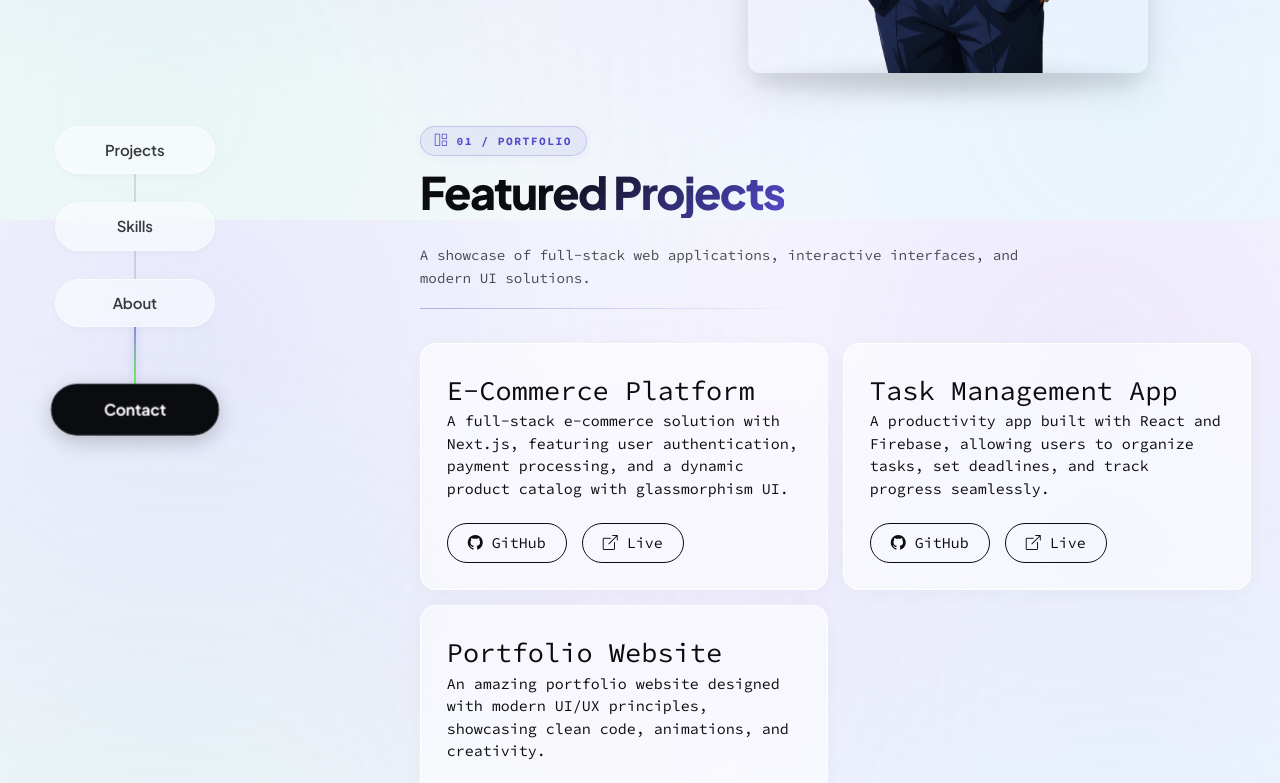
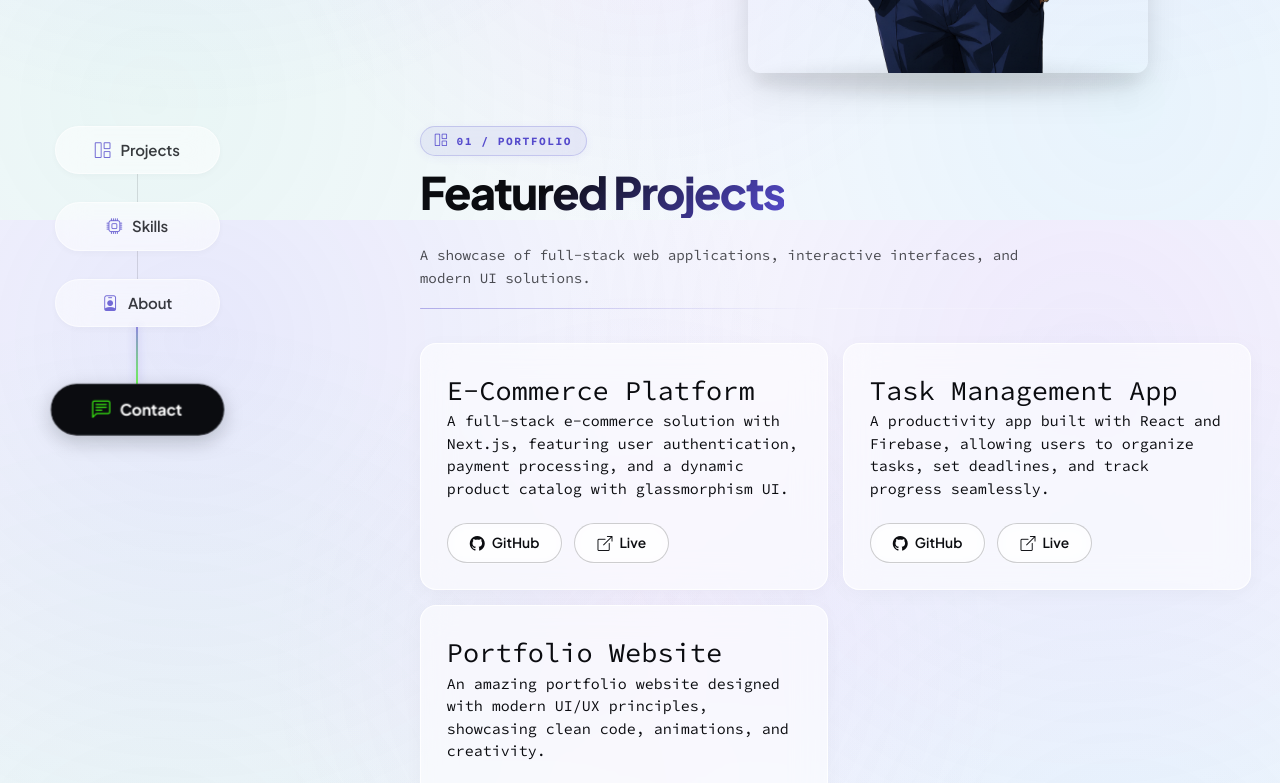
Before and after one commit to mehedienf/mehedienf.github.io, a Next.js app: page / in a window 1280 px wide. Shown: the part 580-1363 px from the top of the page. Built offline with nearby package versions, Linux system fonts and the light colour scheme; a web font is replaced by a local one.

Commit message:
refactor

```diff
--- a/src/app/globals.css
+++ b/src/app/globals.css
@@ -411,19 +411,38 @@ section.content {
 .project-card a {
   color: var(--primary-color);
   text-decoration: none;
-  margin-right: 15px;
-  display: inline-block;
-  border: 1px solid var(--primary-color);
-  padding: 8px 20px;
+  margin-right: 12px;
+  display: inline-flex;
+  align-items: center;
+  gap: 7px;
+  background: rgba(255, 255, 255, 0.6);
+  border: 1px solid rgba(11, 12, 16, 0.2);
+  padding: 8px 22px;
   border-radius: 30px;
-  transition:
-    background 0.3s ease,
-    color 0.3s ease;
+  font-family: var(--heading-font-family);
+  font-size: 0.92rem;
+  font-weight: 600;
+  transition: all 0.25s ease;
+  backdrop-filter: blur(10px);
+  -webkit-backdrop-filter: blur(10px);
+}
+
+.project-card a i {
+  font-size: 1rem;
+  transition: transform 0.25s ease;
 }
 
 .project-card a:hover {
   background: var(--primary-color);
-  color: var(--text-color);
+  color: #ffffff;
+  border-color: var(--primary-color);
+  transform: translateY(-2px);
+  box-shadow: 0 4px 14px rgba(11, 12, 16, 0.18);
+}
+
+.project-card a:hover i {
+  color: #3dfd12;
+  transform: scale(1.1);
 }
 
 /* About Section & Skills */
@@ -791,8 +810,9 @@ footer p {
   display: inline-flex;
   align-items: center;
   justify-content: center;
-  min-width: 160px;
-  padding: 12px 28px;
+  gap: 10px;
+  min-width: 165px;
+  padding: 12px 26px;
   border-radius: 30px;
   font-family: var(--heading-font-family);
   font-size: 1rem;
@@ -810,12 +830,25 @@ footer p {
   user-select: none;
 }
 
+.sticky-nav-pill-icon {
+  font-size: 1.05rem;
+  line-height: 1;
+  color: #554acc;
+  transition:
+    transform 0.25s ease,
+    color 0.25s ease;
+}
+
 .sticky-nav-pill:hover {
   background: rgba(255, 255, 255, 0.95);
   border-color: rgba(85, 74, 204, 0.35);
   opacity: 1;
   transform: translateY(-1px);
   box-shadow: 0 4px 16px rgba(85, 74, 204, 0.08);
+}
+
+.sticky-nav-pill:hover .sticky-nav-pill-icon {
+  transform: scale(1.15);
 }
 
 .sticky-nav-pill.active {
@@ -826,6 +859,11 @@ footer p {
   font-weight: 700;
   box-shadow: 0 6px 20px rgba(11, 12, 16, 0.22);
   transform: scale(1.05);
+}
+
+.sticky-nav-pill.active .sticky-nav-pill-icon {
+  color: #3dfd12;
+  transform: scale(1.1);
 }
 
 /* String & Dot connector between buttons */
--- a/src/components/StickyNav.tsx
+++ b/src/components/StickyNav.tsx
@@ -4,24 +4,29 @@ import React from "react";
 interface NavSection {
   id: string;
   label: string;
+  icon: string;
 }
 
 const SECTIONS: NavSection[] = [
   {
     id: "project",
     label: "Projects",
+    icon: "bi-grid-1x2",
   },
   {
     id: "skills",
     label: "Skills",
+    icon: "bi-cpu",
   },
   {
     id: "about",
     label: "About",
+    icon: "bi-person-badge",
   },
   {
     id: "contact",
     label: "Contact",
+    icon: "bi-chat-left-text",
   },
 ];
 
@@ -61,7 +66,8 @@ export default function StickyNav({
                   onClick={() => onNavigate(sec.id)}
                   className={`sticky-nav-pill ${isActive ? "active" : ""}`}
                 >
-                  {sec.label}
+                  <i className={`bi ${sec.icon} sticky-nav-pill-icon`}></i>
+                  <span>{sec.label}</span>
                 </button>
               </React.Fragment>
             );
```
